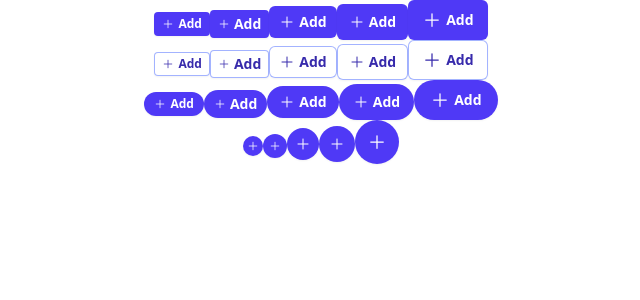
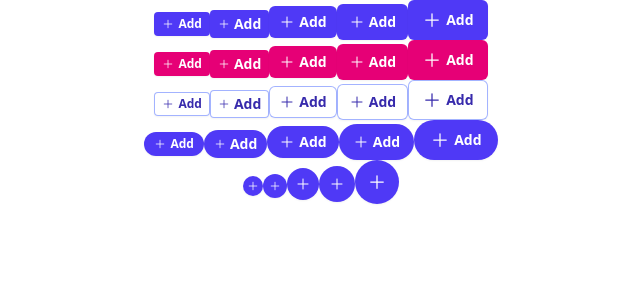
Before and after one commit to aprianfirlanda/vite-reactjs-template, a React (Vite) app: page / in a window 1280 px wide. Shown: the top 300 px of the page, without its empty margins (319-959 px from the left). Built offline with nearby package versions, Linux system fonts and the light colour scheme.

Commit message:
feat(ui button): add prop color

```diff
--- a/src/components/ui/button/Button.jsx
+++ b/src/components/ui/button/Button.jsx
@@ -41,11 +41,56 @@ const paddingByShape = {
   },
 };
 
-const variantClasses = {
-  normal:
-    'bg-primary-600 text-white hover:bg-primary-500 focus-visible:outline-2 focus-visible:outline-offset-2 focus-visible:outline-primary-600',
-  outlined: 'bg-white text-primary-800 inset-ring inset-ring-primary-300 hover:bg-primary-50',
-  soft: 'bg-primary-50 text-primary-600 hover:bg-primary-100',
+const colorClasses = {
+  primary: {
+    normal:
+      'bg-primary-600 text-white hover:bg-primary-500 focus-visible:outline-2 focus-visible:outline-offset-2 focus-visible:outline-primary-600',
+    outlined: 'bg-white text-primary-800 inset-ring inset-ring-primary-300 hover:bg-primary-50',
+    soft: 'bg-primary-50 text-primary-600 hover:bg-primary-100',
+  },
+  secondary: {
+    normal:
+      'bg-secondary-600 text-white hover:bg-secondary-500 focus-visible:outline-2 focus-visible:outline-offset-2 focus-visible:outline-secondary-600',
+    outlined:
+      'bg-white text-secondary-800 inset-ring inset-ring-secondary-300 hover:bg-secondary-50',
+    soft: 'bg-secondary-50 text-secondary-600 hover:bg-secondary-100',
+  },
+  accent: {
+    normal:
+      'bg-accent-600 text-white hover:bg-accent-500 focus-visible:outline-2 focus-visible:outline-offset-2 focus-visible:outline-accent-600',
+    outlined: 'bg-white text-accent-800 inset-ring inset-ring-accent-300 hover:bg-accent-50',
+    soft: 'bg-accent-50 text-accent-600 hover:bg-accent-100',
+  },
+  neutral: {
+    normal:
+      'bg-neutral-600 text-white hover:bg-neutral-500 focus-visible:outline-2 focus-visible:outline-offset-2 focus-visible:outline-neutral-600',
+    outlined: 'bg-white text-neutral-800 inset-ring inset-ring-neutral-300 hover:bg-neutral-50',
+    soft: 'bg-neutral-50 text-neutral-600 hover:bg-neutral-100',
+  },
+  info: {
+    normal:
+      'bg-info-600 text-white hover:bg-info-500 focus-visible:outline-2 focus-visible:outline-offset-2 focus-visible:outline-info-600',
+    outlined: 'bg-white text-info-800 inset-ring inset-ring-info-300 hover:bg-info-50',
+    soft: 'bg-info-50 text-info-600 hover:bg-info-100',
+  },
+  success: {
+    normal:
+      'bg-success-600 text-white hover:bg-success-500 focus-visible:outline-2 focus-visible:outline-offset-2 focus-visible:outline-success-600',
+    outlined: 'bg-white text-success-800 inset-ring inset-ring-success-300 hover:bg-success-50',
+    soft: 'bg-success-50 text-success-600 hover:bg-success-100',
+  },
+  warning: {
+    normal:
+      'bg-warning-600 text-white hover:bg-warning-500 focus-visible:outline-2 focus-visible:outline-offset-2 focus-visible:outline-warning-600',
+    outlined: 'bg-white text-warning-800 inset-ring inset-ring-warning-300 hover:bg-warning-50',
+    soft: 'bg-warning-50 text-warning-600 hover:bg-warning-100',
+  },
+  error: {
+    normal:
+      'bg-error-600 text-white hover:bg-error-500 focus-visible:outline-2 focus-visible:outline-offset-2 focus-visible:outline-error-600',
+    outlined: 'bg-white text-error-800 inset-ring inset-ring-error-300 hover:bg-error-50',
+    soft: 'bg-error-50 text-error-600 hover:bg-error-100',
+  },
 };
 
 const iconSizes = {
@@ -56,11 +101,18 @@ const iconSizes = {
   xl: 'size-5',
 };
 
-function Button({ children, size = 'md', shape = 'normal', variant = 'normal' }) {
+function Button({
+  children,
+  size = 'md',
+  shape = 'normal',
+  variant = 'normal',
+  color = 'primary',
+}) {
   const radius = shape === 'normal' ? radiusNormal[size] : 'rounded-full';
   const padding = paddingByShape[shape][size];
   const text = shape === 'circular' ? '' : textClasses[size];
   const iconSize = iconSizes[size];
+  const variantClass = colorClasses[color]?.[variant] || colorClasses.primary[variant];
 
   const processedChildren = React.Children.map(children, (child) => {
     if (React.isValidElement(child)) {
@@ -73,7 +125,7 @@ function Button({ children, size = 'md', shape = 'normal', variant = 'normal' })
 
   return (
     <button
-      className={`inline-flex items-center justify-center gap-1 font-semibold shadow-xs transition ${radius} ${padding} ${text} ${variantClasses[variant]}`}
+      className={`inline-flex items-center justify-center gap-1 font-semibold shadow-xs transition ${radius} ${padding} ${text} ${variantClass}`}
     >
       {processedChildren}
     </button>
@@ -85,6 +137,16 @@ Button.propTypes = {
   size: PropTypes.oneOf(['xs', 'sm', 'md', 'lg', 'xl']),
   shape: PropTypes.oneOf(['normal', 'rounded', 'circular']),
   variant: PropTypes.oneOf(['normal', 'outlined', 'soft']),
+  color: PropTypes.oneOf([
+    'primary',
+    'secondary',
+    'accent',
+    'neutral',
+    'info',
+    'success',
+    'warning',
+    'error',
+  ]),
 };
 
 export default Button;
--- a/src/main.jsx
+++ b/src/main.jsx
@@ -24,6 +24,28 @@ createRoot(document.getElementById('root')).render(
         Add
       </Button>
       <Button size="xl">
+        <PlusIcon />
+        Add
+      </Button>
+    </div>
+    <div className="mx-auto w-fit">
+      <Button size="xs" color="secondary">
+        <PlusIcon />
+        Add
+      </Button>
+      <Button size="sm" color="secondary">
+        <PlusIcon />
+        Add
+      </Button>
+      <Button size="md" color="secondary">
+        <PlusIcon />
+        Add
+      </Button>
+      <Button size="lg" color="secondary">
+        <PlusIcon />
+        Add
+      </Button>
+      <Button size="xl" color="secondary">
         <PlusIcon />
         Add
       </Button>
```
